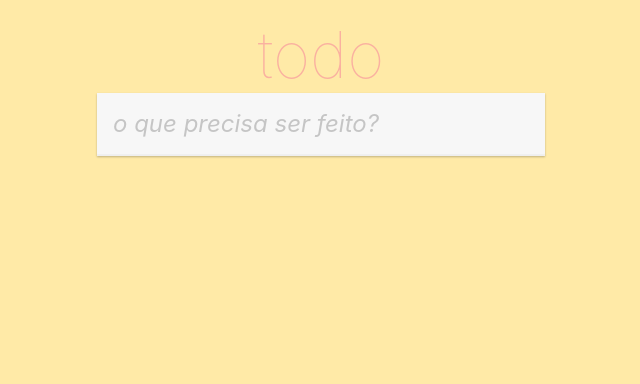
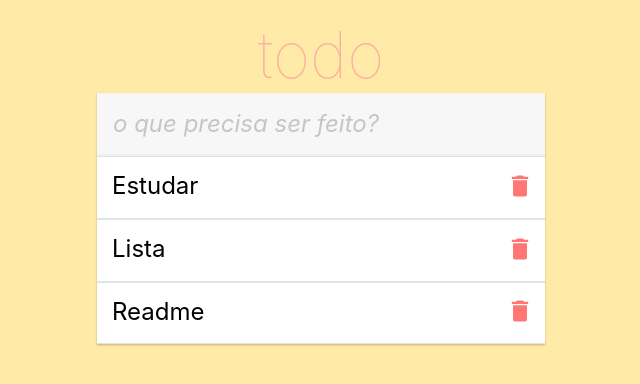
Before and after one commit to ojeffpinheiro01/devSamurai, a React (Create React App) app in the folder frontend/react/todo/: page / in a window 1280 px wide. Shown: the top 384 px of the page, without its empty margins (319-959 px from the left). Built offline with nearby package versions, Linux system fonts and the light colour scheme.

Commit message:
criando a lista de tasks

```diff
--- a/frontend/react/todo/package.json
+++ b/frontend/react/todo/package.json
@@ -8,6 +8,7 @@
     "@testing-library/user-event": "^12.1.10",
     "react": "^17.0.1",
     "react-dom": "^17.0.1",
+    "react-icons": "^4.2.0",
     "react-scripts": "4.0.2",
     "web-vitals": "^1.0.1"
   },
--- a/frontend/react/todo/src/App.css
+++ b/frontend/react/todo/src/App.css
@@ -6,3 +6,28 @@
   width: 100%;
   padding: 16px 16px 18px 16px;
 }
+ul.tasks-list li {
+  display: flex;
+  border-top: 1px solid #dfe6e9;
+  border-bottom: 1px solid #dfe6e9;
+}
+
+.todo {
+  flex: 1;
+  outline: none;
+  cursor: pointer;
+  font-size: 1.5rem;
+  word-break: break-all;
+  line-height: 1.2;
+  transition: color 0.3s;
+  padding: 15px 15px 17px 15px;
+}
+
+.remove {
+  background-color: transparent;
+  border: none;
+  color: #ff7675;
+  cursor: pointer;
+  outline: none;
+  width: 50px;
+}
--- a/frontend/react/todo/src/App.js
+++ b/frontend/react/todo/src/App.js
@@ -1,4 +1,5 @@
 import React, { useState } from "react";
+import { MdDelete } from 'react-icons/md';
 
 import "./App.css";
 
@@ -6,7 +7,14 @@
   const ESCAPE_KEY = 27;
   const ENTER_KEY = 13;
 
+  const inicialTasks = [
+    { id: 1, title: 'Estudar' , checked: false },
+    { id: 2, title: 'Lista' , checked: false },
+    { id: 2, title: 'Readme' , checked: false }
+  ]
+
   const [value, setValue] = useState('');
+  const [tasks, ] = useState(inicialTasks);
 
   const erase = () => {
     setValue('');
@@ -42,6 +50,16 @@
           onChange={onChange}
           onKeyDown={onKeyDown}
         />
+        <ul className="tasks-list">
+          {tasks.map((task) => (
+            <li key={task.id.toString()}>
+              <span className="todo">{task.title}</span>
+              <button className="remove" type="button">
+                <MdDelete size={28} />
+              </button>
+            </li>
+          ))}
+        </ul>
       </section>
     </section>
   );
--- a/frontend/react/todo/src/index.css
+++ b/frontend/react/todo/src/index.css
@@ -19,6 +19,7 @@
     'Ubuntu', 'Cantarell', 'Fira Sans', 'Droid Sans', 'Helvetica Neue',
     sans-serif;
   margin: 0;
+  padding: 0;
 }
 
 ol, ul {
```
Also changed, not shown: 2 other files (tests, documents, lock files or other folders).
